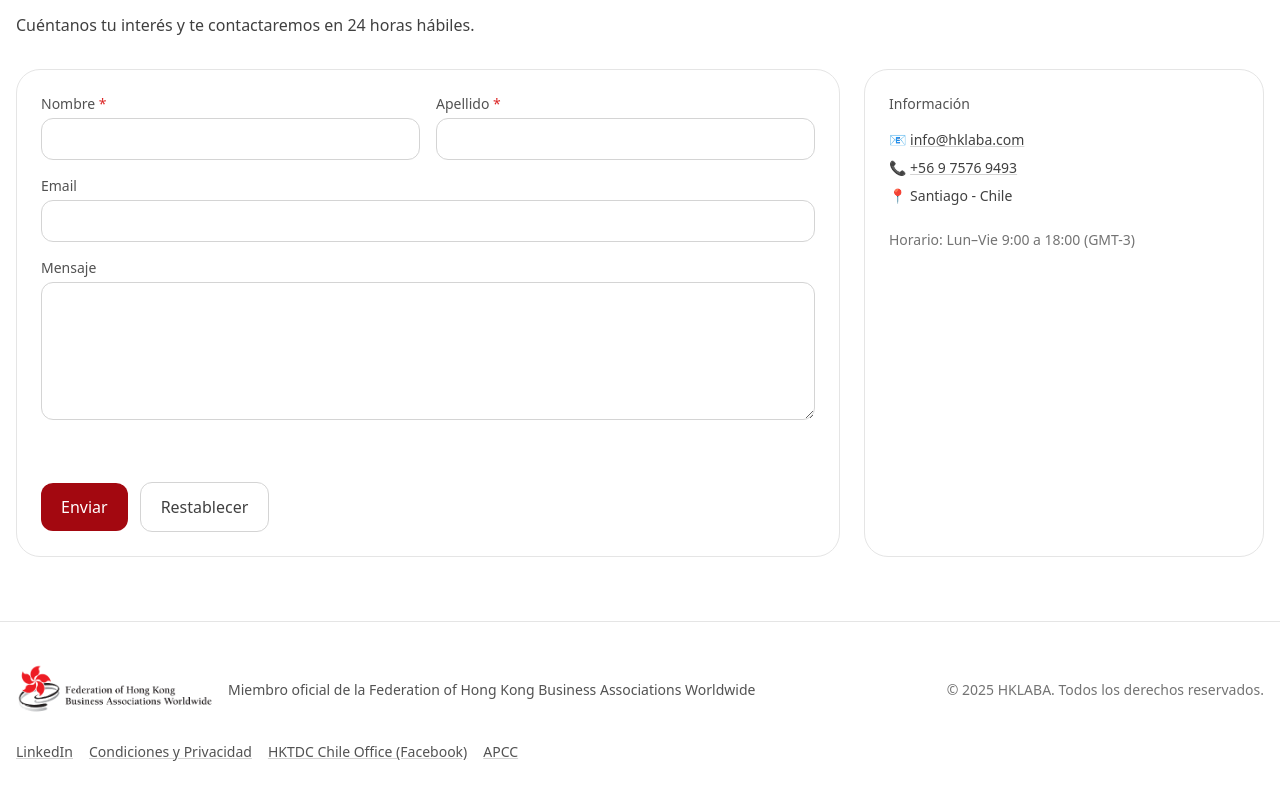
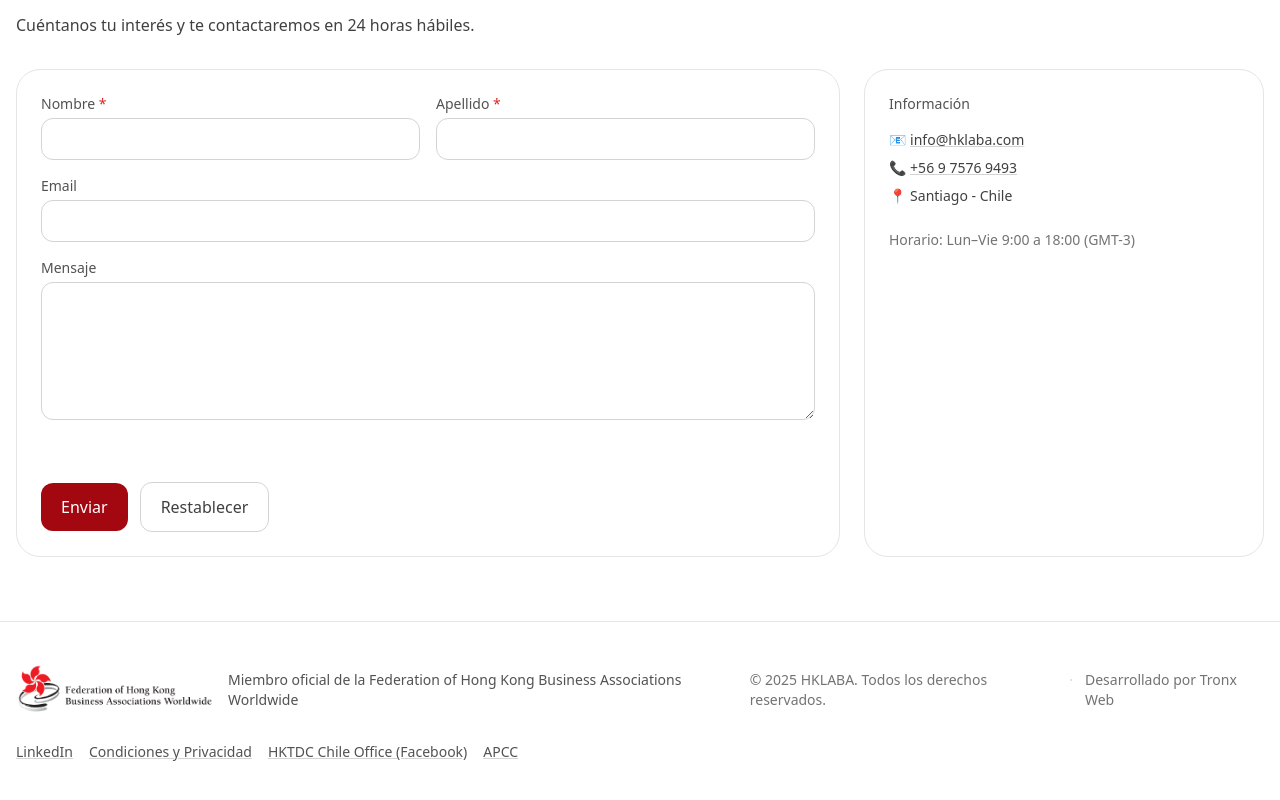
Before and after one commit to TronxGroup/hklaba, a Next.js app: page / in a window 1280 px wide. Shown: the part 4342-5142 px from the top of the page. Built offline with nearby package versions, Linux system fonts and the light colour scheme.

Commit message:
Update page.tsx

```diff
--- a/app/page.tsx
+++ b/app/page.tsx
@@ -333,7 +333,7 @@ export default function HKLABALanding() {
               <Image src="/federation-logo.png" alt="Miembro de la Federation of Hong Kong Business Associations Worldwide" width={200} height={48} />
               <span className="text-neutral-600">Miembro oficial de la Federation of Hong Kong Business Associations Worldwide</span>
             </div>
-            <div>© {new Date().getFullYear()} HKLABA. Todos los derechos reservados.</div>
+            <div className="flex flex-col sm:flex-row gap-1 sm:gap-3">© {new Date().getFullYear()} HKLABA. Todos los derechos reservados.<span className="hidden sm:inline text-neutral-300">·</span><a href="https://www.tronxweb.cl/" target="_blank" rel="noopener noreferrer" className="hover:text-hklRed transition">Desarrollado por Tronx Web</a></div>
           </div>
           <div className="flex flex-wrap items-center gap-4 text-neutral-600">
             <a href="https://www.linkedin.com/company/hklaba" target="_blank" rel="noreferrer noopener" className="underline decoration-neutral-300 hover:text-hklRed">LinkedIn</a>
```
